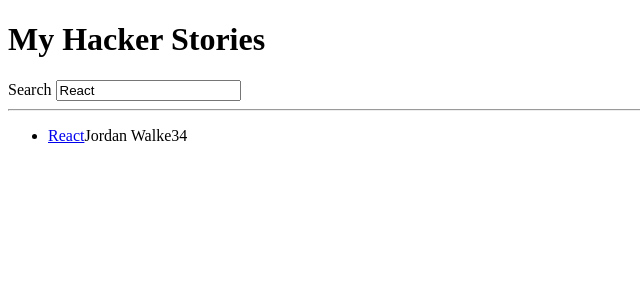
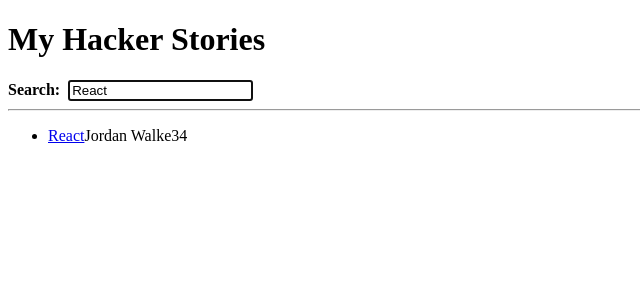
Before and after one commit to neekon2508/Frontend, a React (Vite) app in the folder 3.React/RoadToReact/hacker-stories/: page / in a window 1280 px wide. Shown: the top 300 px of the page, without its empty margins (0-640 px from the left). Built offline with nearby package versions, Linux system fonts and the light colour scheme.

Commit message:
Update React to 1.26

```diff
--- a/3.React/RoadToReact/hacker-stories/src/App.jsx
+++ b/3.React/RoadToReact/hacker-stories/src/App.jsx
@@ -44,7 +44,9 @@
         My Hacker Stories
       </h1>
 
-      <InputWithLabel id="search" label="Search" value={searchTerm} onInputChange={handleSearch} />
+      <InputWithLabel id="search" value={searchTerm} onInputChange={handleSearch} isFocused>
+        <strong>Search:</strong>
+      </InputWithLabel>
 
       <hr />
 
@@ -55,28 +57,38 @@
 
 const List = ({ list }) => (
   <ul>
-    {list.map((item) => (
-    <Item key={item.objectID} item={item} />
+    {list.map(({objectID, ...item}) => (//Rest operation
+    <Item key={objectID} {...item} /> //Spread operation
     ))}
   </ul>
   );
-const Item = ({ item }) => (
+  const Item = ({ title, url, author, num_comments, points}) => (
   <li>
     <span>
-      <a href={item.url}>{item.title}</a>
+      <a href={url}>{title}</a>
     </span>
-    <span>{item.author}</span>
-    <span>{item.num_comments}</span>
-    <span>{item.points}</span>
+    <span>{author}</span>
+    <span>{num_comments}</span>
+    <span>{points}</span>
   </li>
   );
 
-const InputWithLabel = ({ id, label, value, type='text', onInputChange}) => (
-  <>
-    <label htmlFor="id">{label}</label>
-    &nbsp;
-    <input type={type} id={id} value={value} onChange={onInputChange} />
-  </>
-);
+const InputWithLabel = ({ id, label, value, type='text', onInputChange, children, isFocused}) => {
+
+  //A
+  const inputRef = React.useRef();
+  //C
+  React.useEffect(() => {
+    if (isFocused && inputRef.current)
+      //D
+      inputRef.current.focus()
+  }, [isFocused])
+  return (<>
+    <label htmlFor="id">{children}</label>
+    &nbsp; {/*B*/}
+    <input ref={inputRef} type={type} id={id} value={value} onChange={onInputChange} autoFocus={isFocused}/>
+  </>)
+}
+
 
 export default App;
```
Also changed, not shown: 1 other file (tests, documents, lock files or other folders).
